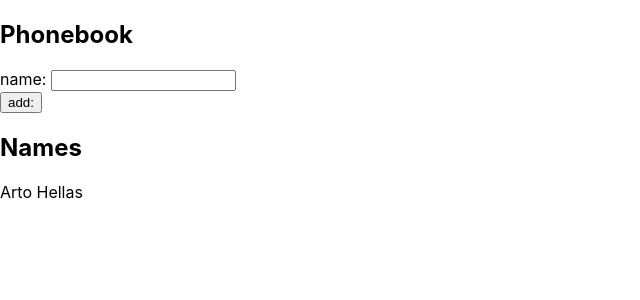
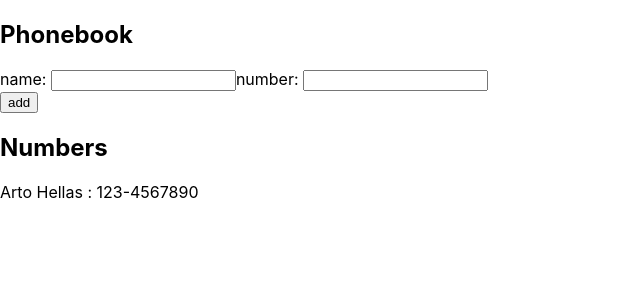
Before and after one commit to Preoo/FullStackOpen2020, a React (Create React App) app in the folder Part_2/phonebook/: page / in a window 1280 px wide. Shown: the top 300 px of the page, without its empty margins (0-640 px from the left). Built offline with nearby package versions, Linux system fonts and the light colour scheme.

Commit message:
Add exercise 2.8

```diff
--- a/Part_2/phonebook/src/App.tsx
+++ b/Part_2/phonebook/src/App.tsx
@@ -1,23 +1,41 @@
 import React, { useState } from 'react'
 
 const App = () => {
-  const [ persons, setPersons ] = useState([
-    { name: 'Arto Hellas' }
+  const [persons, setPersons] = useState([
+    { name: 'Arto Hellas', number: '123-4567890' }
   ])
-  const [ newName, setNewName ] = useState('')
+  const [newName, setNewName] = useState('')
+  const [newNumber, setNewNumber] = useState('')
+
+  type Contact = {name:string, number:string}
+  // Filters
+  const filter_existing = (phonebook:Contact[], contact:Contact): boolean =>
+    phonebook.find(person => person.name === contact.name) === undefined
+  const filter_has_number = (phonebook:Contact[], contact:Contact): boolean =>
+    contact.number.length ? true : false
 
   const add_person = (event:any) => {
     event.preventDefault()
-    if (persons.find(person => person.name === newName)) {
-      alert(`${newName} is already recorded`)
+    const filters = [filter_existing, filter_has_number]
+    const messages = [`${newName} is already recorded`, `number-field cannot by empty`]
+    const contact:Contact = {name: newName, number: newNumber}
+    const errors = filters.map(f => f(persons, contact))
+
+    if (errors.every(err => err)) {
+      setPersons(persons.concat(contact))
     } else {
-      setPersons([...persons, {name: newName}])
+      errors.forEach((ok, i) => {if (!ok) alert(messages[i])})
     }
     setNewName('')
+    setNewNumber('')
   }
 
+  // Event handlers
   const on_name_change = (event:any) => (
     setNewName(event.target.value)
+  )
+  const on_number_change = (event:any) => (
+    setNewNumber(event.target.value)
   )
 
   return (
@@ -26,14 +44,15 @@ const App = () => {
       <form onSubmit={add_person}>
         <div>
           name: <input value={newName} onChange={on_name_change}/>
+          number: <input value={newNumber} onChange={on_number_change}/>
         </div>
         <div>
-          <button type="submit">add: {newName}</button>
+          <button type="submit">add</button>
         </div>
       </form>
-      <h2>Names</h2>
-      {persons.map(person =>
-        <p key={person.name}>{person.name}</p>
+      <h2>Numbers</h2>
+      {persons.map(contact =>
+        <p key={contact.name}>{contact.name} : {contact.number}</p>
       )}
     </div>
   )
```
